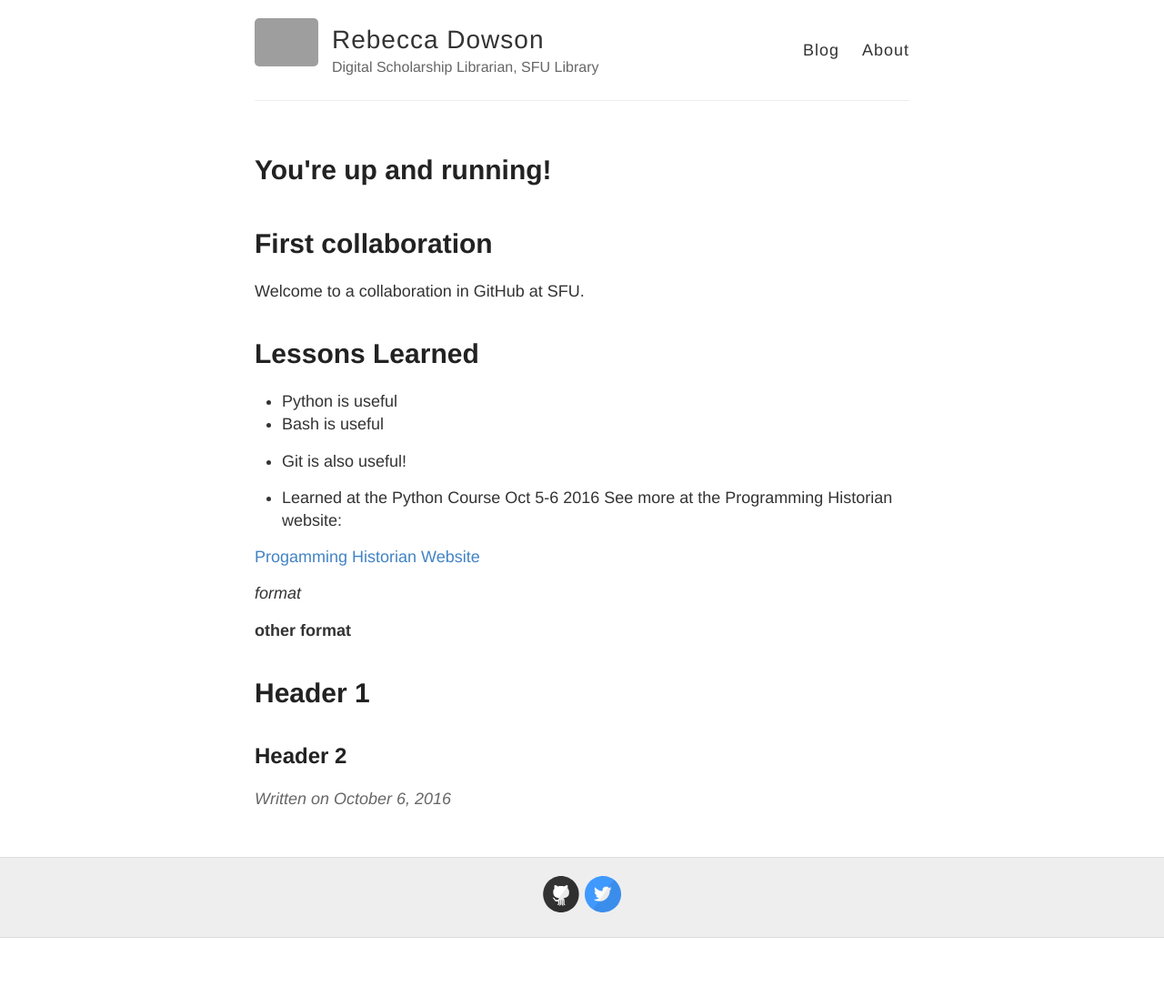
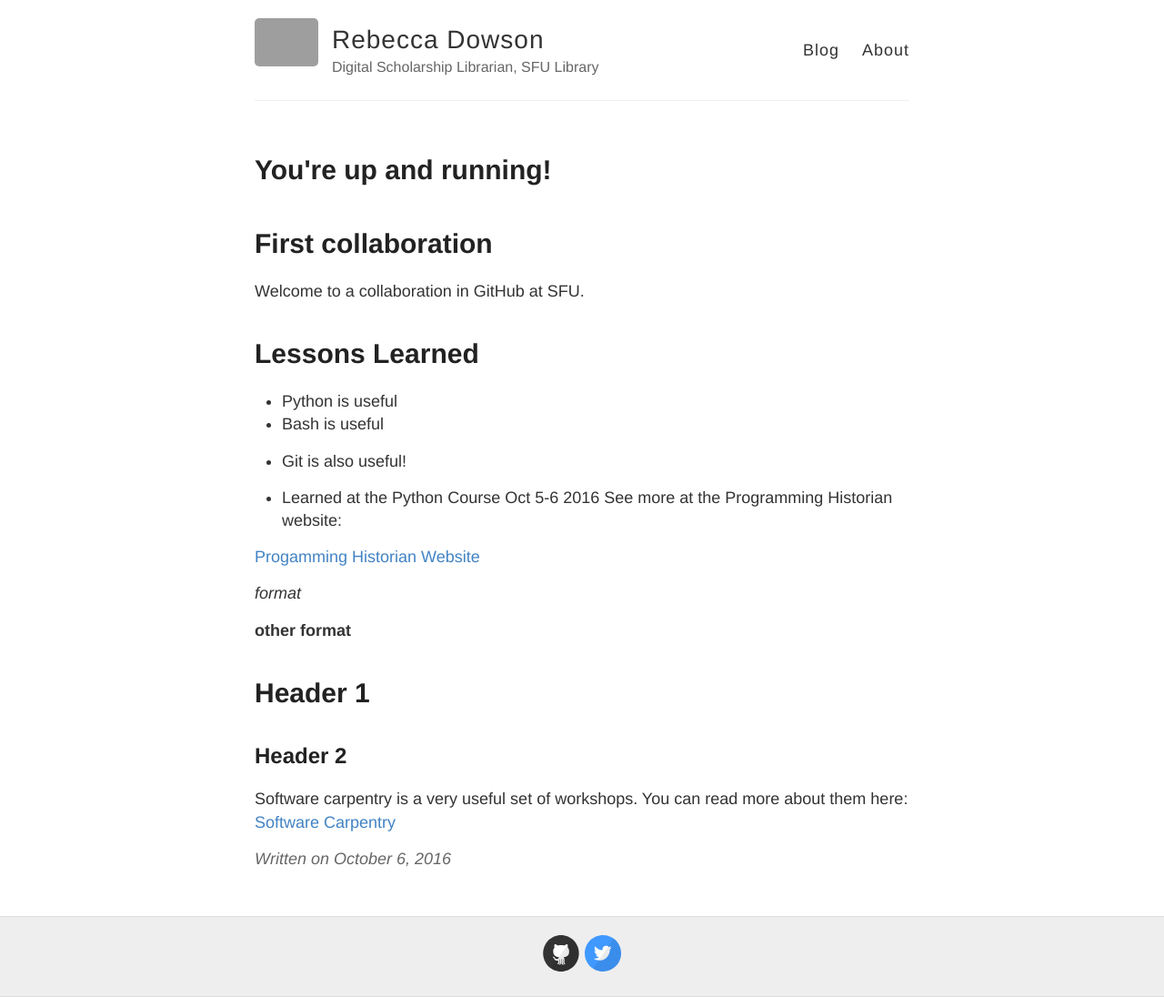
Before and after one commit to radowson/radowson.github.io, a Jekyll site: the page built from _posts/2016-10-06-Guest-Post.md, in a window 1280 px wide. Shown: the whole page at 91% size. Built offline with Jekyll 4.4.1, drawn with Linux system fonts in a browser that asks for light colours; before the commit the page ends 1031 px from its top, so only the background shows below that; grey boxes are pictures that could not be loaded.

Commit message:
software carpentry shoutout

```diff
--- a/_posts/2016-10-06-Guest-Post.md
+++ b/_posts/2016-10-06-Guest-Post.md
@@ -27,3 +27,6 @@ See more at the Programming Historian website:
 
 # Header 1
 ## Header 2
+
+Software carpentry is a very useful set of workshops. You can read more about them here:
+[Software Carpentry](https://software-carpentry.org)
```
